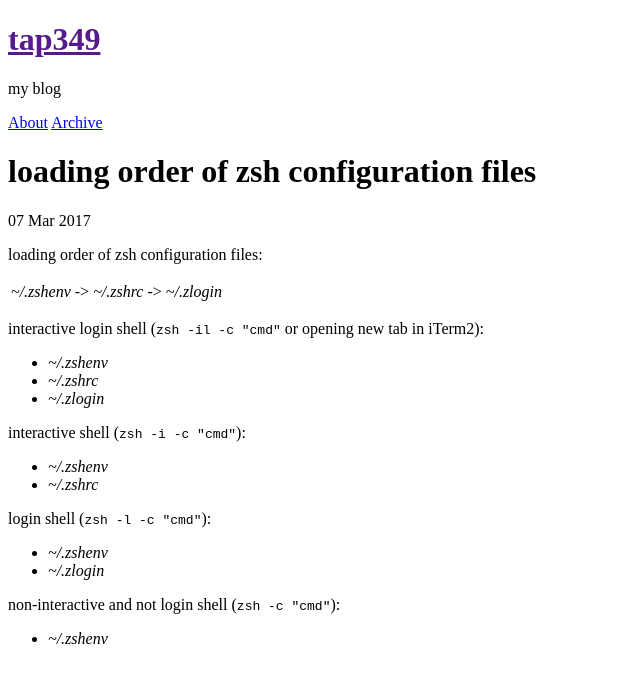
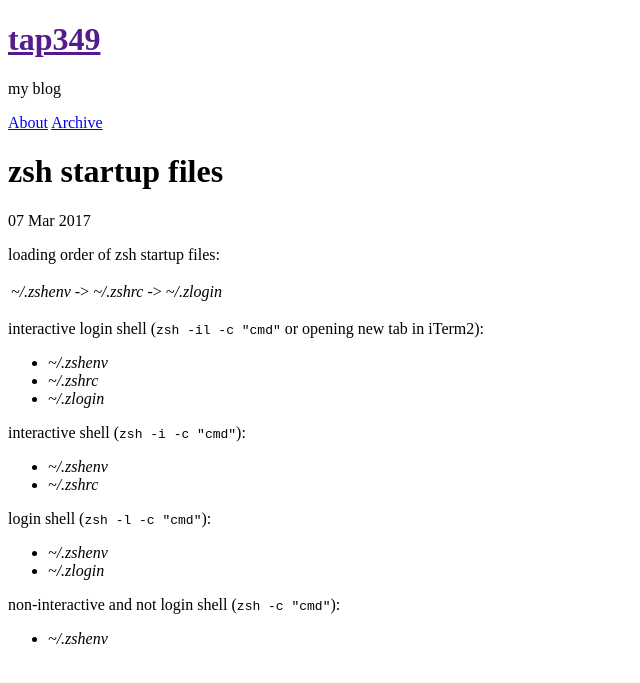
Before and after one commit to tap349/tap349.github.io, a Jekyll site: the page built from _posts/2017-03-07-zsh-startup-files.md, in a window 1280 px wide. Shown: the top 683 px of the page, without its empty margins (0-640 px from the left). Built offline with Jekyll 4.4.1, drawn with Linux system fonts in a browser that asks for light colours.

Commit message:
update 2017-03-07_13:11:06

```diff
--- a/_posts/2017-03-07-loading-order-of-zsh-configuration-files.md
+++ b/_posts/2017-03-07-zsh-startup-files.md
@@ -1,12 +1,12 @@
 ---
 layout: post
-title: loading order of zsh configuration files
+title: zsh startup files
 date: 2017-03-07 12:58:19 +0300
 access: public
 categories: [zsh]
 ---
 
-loading order of zsh configuration files:
+loading order of zsh startup files:
 
 | _~/.zshenv_ -> _~/.zshrc_ -> _~/.zlogin_
 
```
Also changed, not shown: _posts/2016-03-30-rbenv.md (+1 -1 lines).
